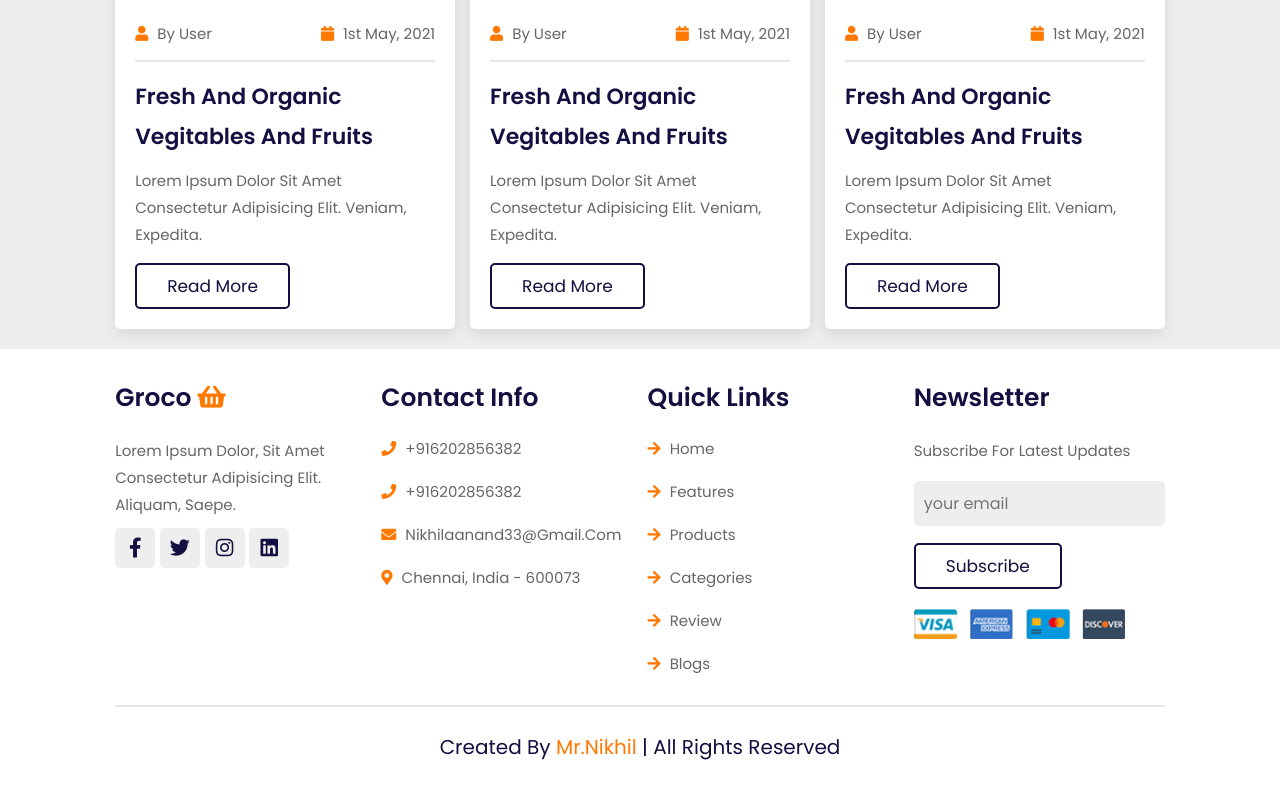
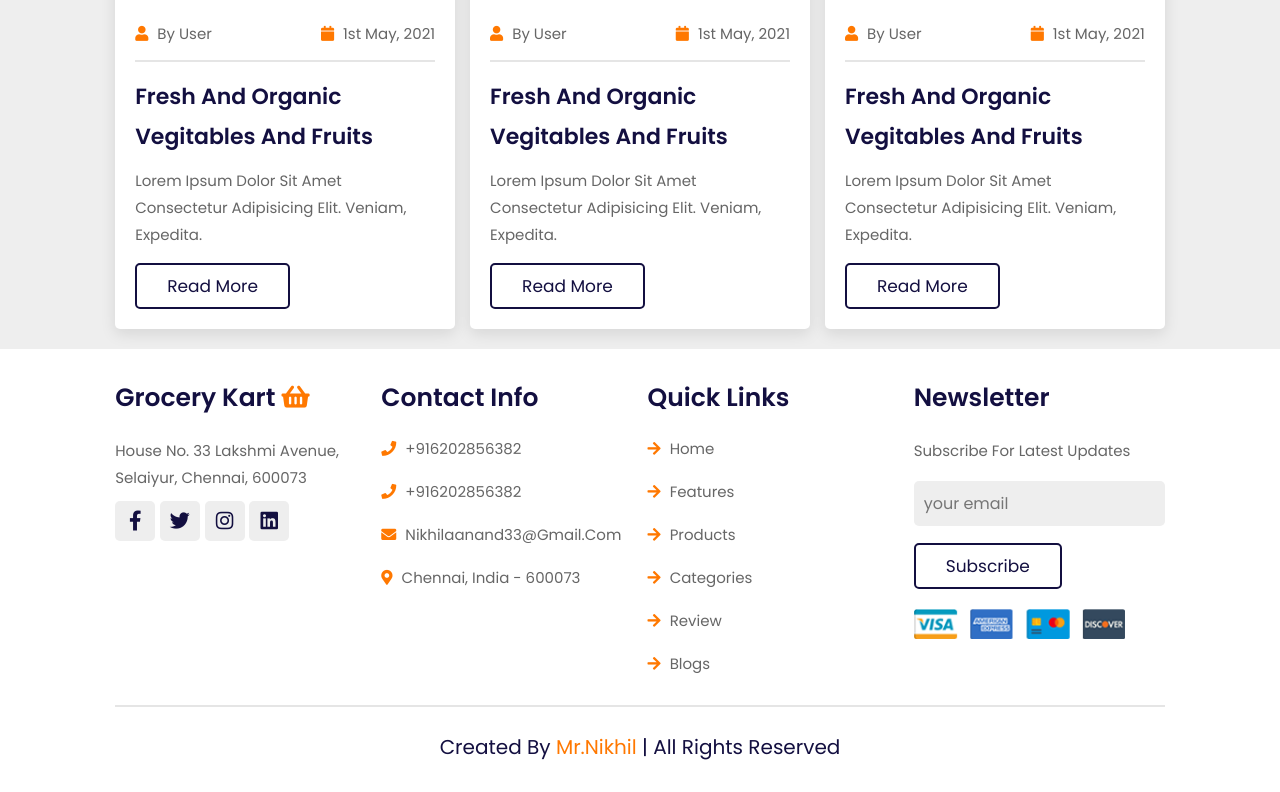
Before and after one commit to niksnotnice/grocerycart, a plain HTML site: page index.html in a window 1280 px wide. Shown: the part 3920-4712 px from the top of the page. Drawn offline with nearby package versions, Linux system fonts and the light colour scheme; files whose address does not match are found by name.

Commit message:
Update index.html

```diff
--- a/index.html
+++ b/index.html
@@ -449,8 +449,8 @@
     <div class="box-container">
 
         <div class="box">
-            <h3> groco <i class="fas fa-shopping-basket"></i> </h3>
-            <p>Lorem ipsum dolor, sit amet consectetur adipisicing elit. Aliquam, saepe.</p>
+            <h3> grocery kart <i class="fas fa-shopping-basket"></i> </h3>
+            <p>House no. 33 lakshmi avenue, selaiyur, chennai, 600073</p>
             <div class="share">
                 <a href="#" class="fab fa-facebook-f"></a>
                 <a href="#" class="fab fa-twitter"></a>
```
